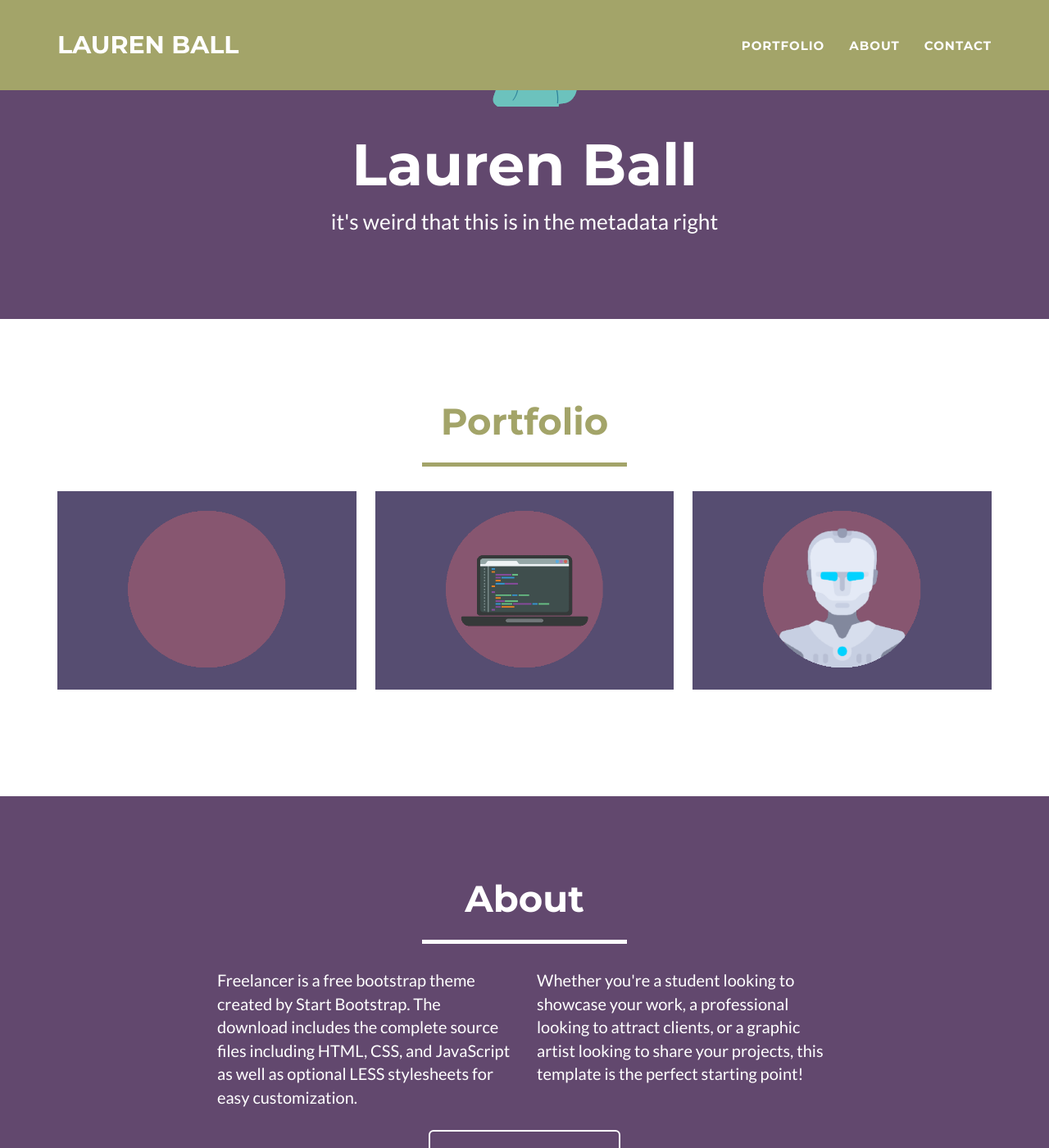
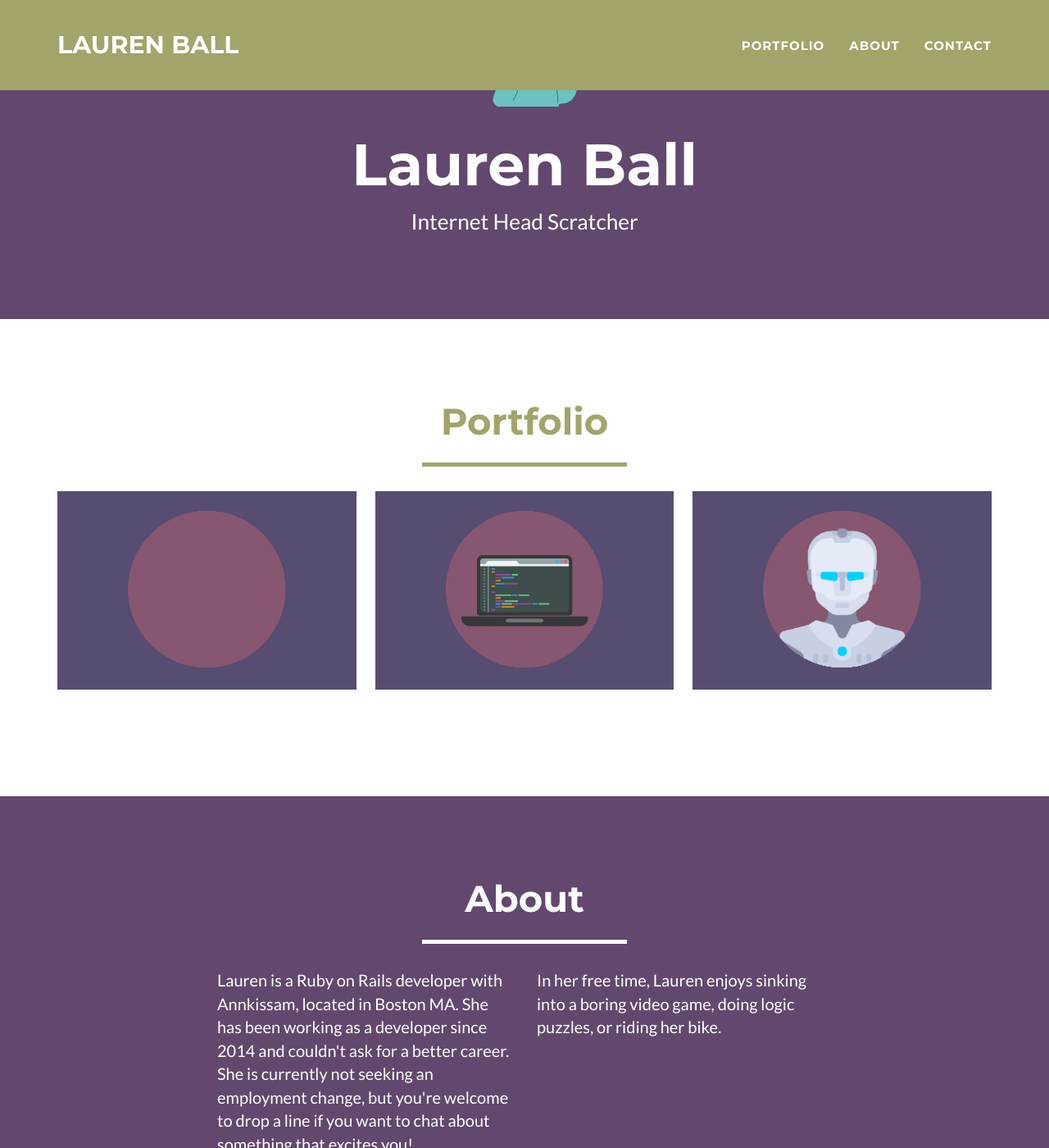
Before and after one commit to laurenball/laurenball.github.io, a Jekyll site: the page built from index.html, in a window 1280 px wide and 1400 px high, scrolled down 284 px. Shown: the whole window at 82% size. Built offline with Jekyll 4.4.1, drawn with Linux system fonts in a browser that asks for light colours; some of the changed text lies outside the part shown.

Commit message:
Submit to the mortifying ordeal of being known

```diff
--- a/_config.yml
+++ b/_config.yml
@@ -4,7 +4,7 @@ email: lauren.l.dev@gmail.com
 url: https://laurenball.github.io
 description: 'Portfolio/Blog'
 keywords: ""
-skills: "it's weird that this is in the metadata right"
+subtitle: "Internet Head Scratcher"
 meta_author: Ball Lauren
 
 # Contact form:
--- a/_includes/about.html
+++ b/_includes/about.html
@@ -9,14 +9,20 @@
             </div>
             <div class="row">
                 <div class="col-lg-4 col-lg-offset-2">
-                    <p>Freelancer is a free bootstrap theme created by Start Bootstrap. The download includes the complete source files including HTML, CSS, and JavaScript as well as optional LESS stylesheets for easy customization.</p>
+                  <p>
+                    Lauren is a Ruby on Rails developer with <a href='https://www.annkissam.com/'>Annkissam</a>, located in Boston MA.
+                    She has been working as a developer since 2014 and couldn't ask for a better career.
+                    She is currently not seeking an employment change, but you're welcome to drop a line if you want to chat about something that excites you!
+                  </p>
                 </div>
                 <div class="col-lg-4">
-                    <p>Whether you're a student looking to showcase your work, a professional looking to attract clients, or a graphic artist looking to share your projects, this template is the perfect starting point! </p>
+                    <p>
+                      In her free time, Lauren enjoys sinking into a boring video game, doing logic puzzles, or riding her bike.
+                    </p>
                 </div>
                 <div class="col-lg-8 col-lg-offset-2 text-center">
-                    <a href="https://github.com/jeromelachaud/freelancer-theme" class="btn btn-lg btn-outline">
-                        <i class="fa fa-download"></i> Download Theme
+                    <a href="" class="btn btn-lg btn-outline">
+                        <i class="fa fa-download"></i> Resume
                     </a>
                 </div>
             </div>
--- a/_includes/header.html
+++ b/_includes/header.html
@@ -6,7 +6,7 @@
         <img class="img-responsive" src="img/profile.png" alt="profile-pic" />
         <div class="intro-text">
           <span class="name">{{ site.title }}</span>
-          <span class="skills">{{ site.skills }}</span>
+          <span class="subtitle">{{ site.subtitle }}</span>
         </div>
       </div>
     </div>
```
Also changed, not shown: _includes/css/main.css (+11 -2 lines).
